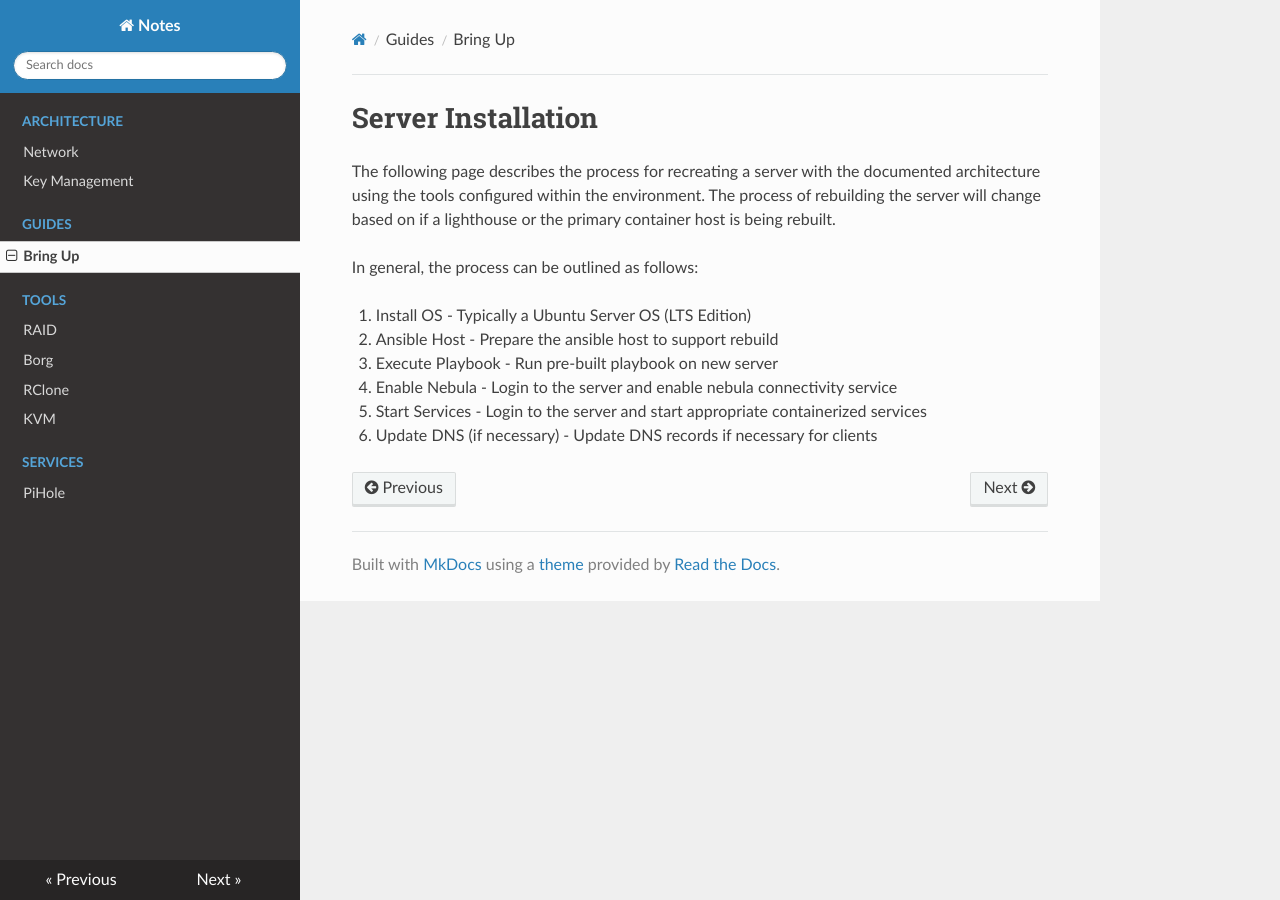
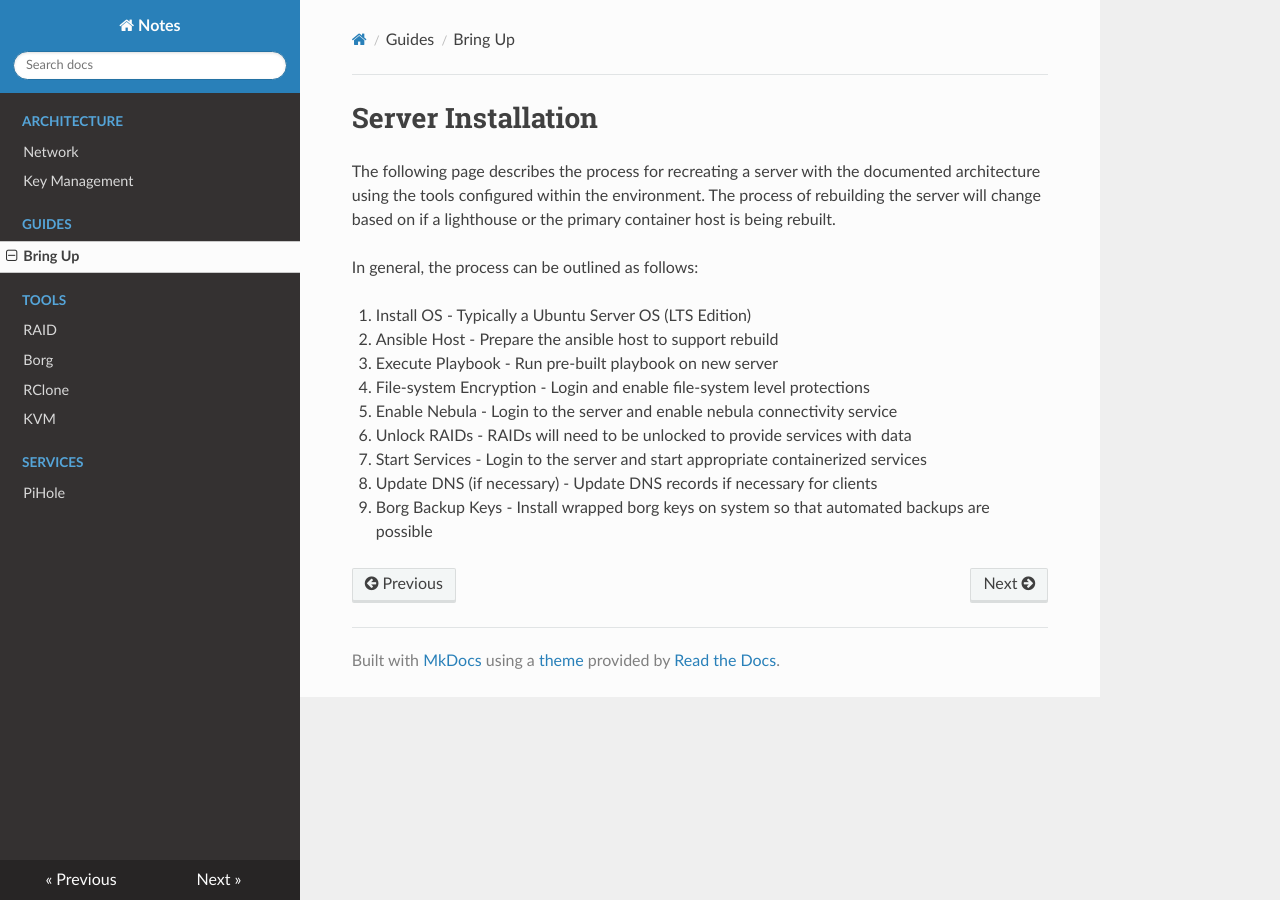
Before and after one commit to clwhipp/net-docs, an MkDocs documentation site: the page built from docs/bring_up.md, in a window 1280 px wide. Built offline with MkDocs 1.6.1, drawn with Linux system fonts in a browser that asks for light colours; nearby versions of some CDN libraries.

Commit message:
Server creation note updates

```diff
--- a/docs/bring_up.md
+++ b/docs/bring_up.md
@@ -11,6 +11,9 @@ In general, the process can be outlined as follows:
 1. Install OS - Typically a Ubuntu Server OS (LTS Edition)
 2. Ansible Host - Prepare the ansible host to support rebuild
 3. Execute Playbook - Run pre-built playbook on new server
-4. Enable Nebula - Login to the server and enable nebula connectivity service
-5. Start Services - Login to the server and start appropriate containerized services
-4. Update DNS (if necessary) - Update DNS records if necessary for clients
+4. File-system Encryption - Login and enable file-system level protections
+5. Enable Nebula - Login to the server and enable nebula connectivity service
+6. Unlock RAIDs - RAIDs will need to be unlocked to provide services with data
+7. Start Services - Login to the server and start appropriate containerized services
+8. Update DNS (if necessary) - Update DNS records if necessary for clients
+9. Borg Backup Keys - Install wrapped borg keys on system so that automated backups are possible
```
